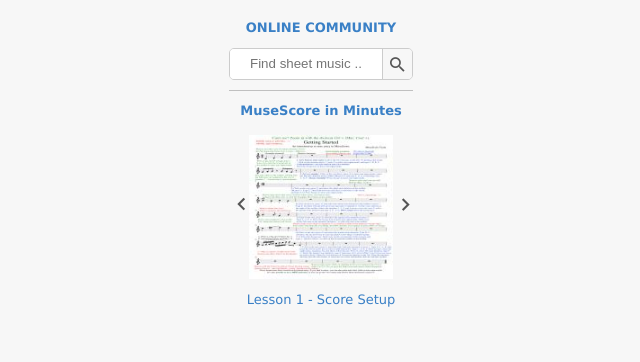
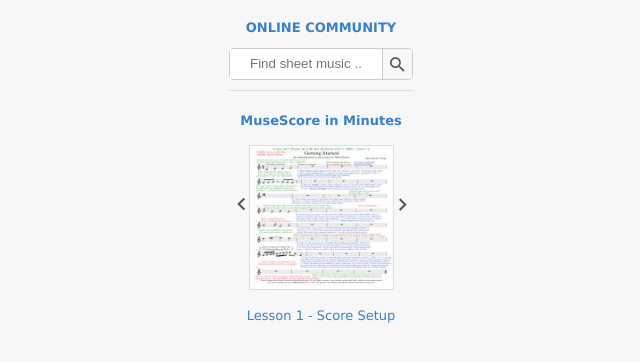
Before and after one commit to musescore/musescore-connect, a website: page index.html in a window 1280 px wide. Shown: the whole page, without its empty margins (319-959 px from the left). Drawn offline with Linux system fonts and the light colour scheme; files whose address does not match are found by name.

Commit message:
update styling

```diff
--- a/src/style.css
+++ b/src/style.css
@@ -30,7 +30,9 @@
 }
 
 .spotlight-image {
-    padding: 5px 20px;
+    margin: 5px 20px;
+    border: 1px solid #dddddd;
+    width: 145px;
 }
 
 .spotlight-title {
@@ -41,6 +43,7 @@
 }
 
 .spotlight-body {
+    margin: 5px 15px;
     text-align: center;
 }
 
@@ -62,7 +65,7 @@
     color: #555555;
     font-size: 25px;
     float: right;
-    width: 20px;
+    width: 23px;
     height: 30px;
 }
 
@@ -77,8 +80,8 @@
     color: black;
 }
 .border {
-    border-bottom: 1px solid silver;
-    margin: 10px 0 0 0;
+    border-bottom: 1px solid #ddd;
+    margin: 10px 0 10px 0;
     clear: both;
 }
 
@@ -231,3 +234,7 @@
 .icon-search:before {
     content: "\e8b6";
 }
+.content{
+    z-index: 5;
+    position: relative;
+}
--- a/src/template.js
+++ b/src/template.js
@@ -12,8 +12,7 @@
         description = Transifex.live.translateText(item.description);
         title = Transifex.live.translateText(item.title);
     }
-
-    return h('a',
+    return h('a.content',
         {
             href: url,
             "onclick": function () {
```
Also changed, not shown: src/bundle.js.
